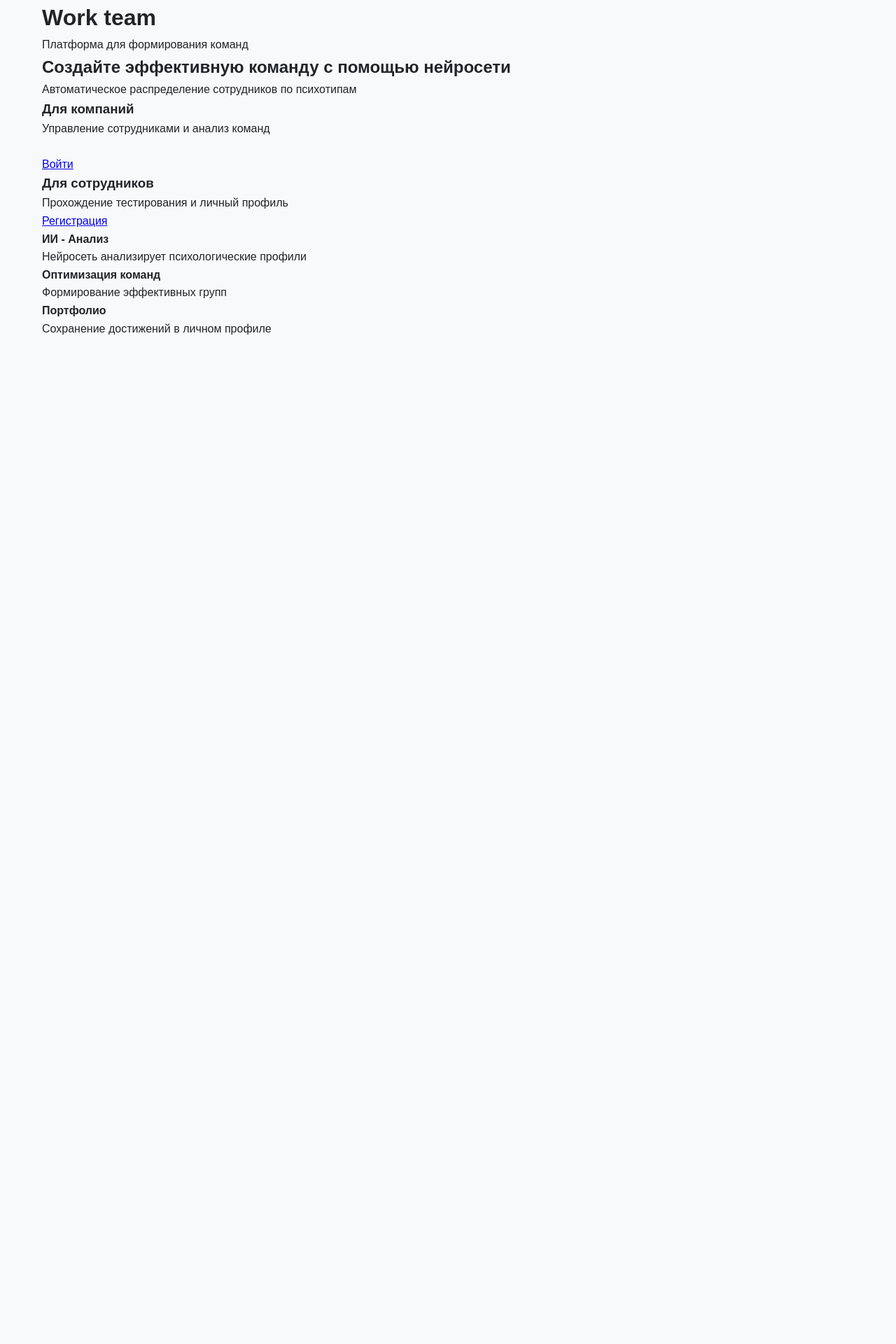
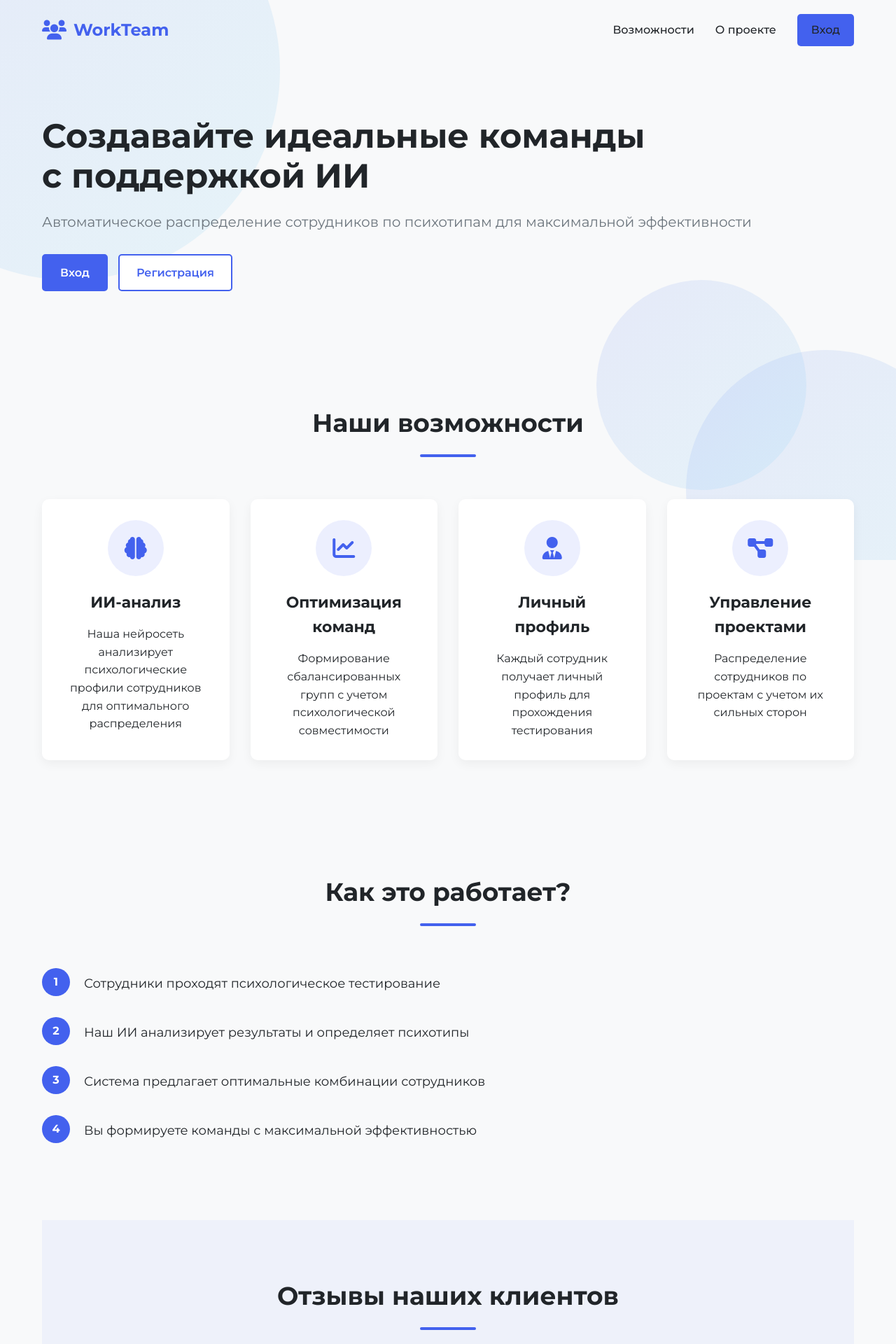
Before and after one commit to TWiSTeD707/work-team, a Flask app: page / in a window 1280 px wide. Shown: the top 1920 px of the page at 70% size. Before the commit the page ends 478 px from the top, so only its background shows below. Run offline with Flask 3, Linux system fonts and the light colour scheme.

Commit message:
Update index.html

```diff
--- a/templates/index.html
+++ b/templates/index.html
@@ -3,48 +3,148 @@
 <head>
     <meta charset="UTF-8">
     <meta name="viewport" content="width=device-width, initial-scale=1.0">
-    <title>Work Team</title>
+    <title>Work Team - Платформа для формирования команд</title>
     <link rel="stylesheet" href="{{ url_for('static', filename='style.css') }}">
+    <link href="https://fonts.googleapis.com/css2?family=Montserrat:wght@400;500;600;700&display=swap" rel="stylesheet">
+    <link rel="stylesheet" href="https://cdnjs.cloudflare.com/ajax/libs/font-awesome/6.0.0-beta3/css/all.min.css">
 </head>
 <body>
+    <div class="background-animation">
+        <div class="circle circle-1"></div>
+        <div class="circle circle-2"></div>
+        <div class="circle circle-3"></div>
+    </div>
+
     <div class="container">
-    <header>
-        <h1>Work team</h1>
-        <p>Платформа для формирования команд</p>
+        <header class="header">
+            <div class="logo">
+                <i class="fas fa-users"></i>
+                <span>WorkTeam</span>
+            </div>
+            <nav class="nav">
+                <a href="#features">Возможности</a>
+                <a href="#about">О проекте</a>
+                <a href="/login" class="login-btn">Вход</a>
+            </nav>
         </header>
 
-    <section class="intro">
-        <h2>Создайте эффективную команду с помощью нейросети</h2>
-        <p>Автоматическое распределение сотрудников по психотипам</p>
-    </section>
-
-    <section class="buttons">
-        <div class="card">
-            <h3>Для компаний</h3>
-            <p>Управление сотрудниками и анализ команд <br> <br></p>
-            <a href="/login" class="btn-green">Войти</a>
+        <section class="hero">
+            <div class="hero-content">
+                <h1>Создавайте идеальные команды <br> с поддержкой ИИ</h1>
+                <p class="subtitle">Автоматическое распределение сотрудников по психотипам для максимальной эффективности</p>
+                <div class="cta-buttons">
+                    <a href="/login" class="btn btn-primary">Вход</a>
+                    <a href="/register" class="btn btn-secondary">Регистрация</a>
                 </div>
-        <div class="card">
-            <h3>Для сотрудников</h3>
-            <p>Прохождение тестирования и личный профиль</p>
-            <a href="/register" class="btn-blue">Регистрация</a>
             </div>
         </section>
 
-    <section class="info">
-        <div class="info-card">
-            <h4>ИИ - Анализ</h4>
-            <p>Нейросеть анализирует психологические профили</p>
+        <section id="features" class="features">
+            <h2 class="section-title">Наши возможности</h2>
+            <div class="features-grid">
+                <div class="feature-card">
+                    <div class="feature-icon">
+                        <i class="fas fa-brain"></i>
                     </div>
-        <div class="info-card">
-            <h4>Оптимизация команд</h4>
-            <p>Формирование эффективных групп</p>
+                    <h3>ИИ-анализ</h3>
+                    <p>Наша нейросеть анализирует психологические профили сотрудников для оптимального распределения</p>
                 </div>
-        <div class="info-card">
-            <h4>Портфолио</h4>
-            <p>Сохранение достижений в личном профиле</p>
+
+                <div class="feature-card">
+                    <div class="feature-icon">
+                        <i class="fas fa-chart-line"></i>
+                    </div>
+                    <h3>Оптимизация команд</h3>
+                    <p>Формирование сбалансированных групп с учетом психологической совместимости</p>
+                </div>
+
+                <div class="feature-card">
+                    <div class="feature-icon">
+                        <i class="fas fa-user-tie"></i>
+                    </div>
+                    <h3>Личный профиль</h3>
+                    <p>Каждый сотрудник получает личный профиль для прохождения тестирования</p>
+                </div>
+
+                <div class="feature-card">
+                    <div class="feature-icon">
+                        <i class="fas fa-project-diagram"></i>
+                    </div>
+                    <h3>Управление проектами</h3>
+                    <p>Распределение сотрудников по проектам с учетом их сильных сторон</p>
+                </div>
             </div>
         </section>
+
+        <section id="about" class="about">
+            <div class="about-content">
+                <h2 class="section-title">Как это работает?</h2>
+                <ol class="steps">
+                    <li>
+                        <span class="step-number">1</span>
+                        <p>Сотрудники проходят психологическое тестирование</p>
+                    </li>
+                    <li>
+                        <span class="step-number">2</span>
+                        <p>Наш ИИ анализирует результаты и определяет психотипы</p>
+                    </li>
+                    <li>
+                        <span class="step-number">3</span>
+                        <p>Система предлагает оптимальные комбинации сотрудников</p>
+                    </li>
+                    <li>
+                        <span class="step-number">4</span>
+                        <p>Вы формируете команды с максимальной эффективностью</p>
+                    </li>
+                </ol>
+            </div>
+        </section>
+
+        <section class="testimonials">
+            <h2 class="section-title">Отзывы наших клиентов</h2>
+        </section>
+
+        <section class="cta">
+            <h2>Готовы улучшить работу вашей команды?</h2>
+            <p>Начните использовать WorkTeam уже сегодня</p>
+            <div class="cta-buttons">
+                <a href="/register" class="btn btn-large btn-primary">Зарегистрироваться</a>
+                <a href="/login" class="btn btn-large btn-outline">Войти</a>
+            </div>
+        </section>
+
+        <footer class="footer">
+            <div class="footer-content">
+                <div class="footer-logo">
+                    <i class="fas fa-users"></i>
+                    <span>WorkTeam</span>
+                </div>
+                <div class="footer-links">
+                    <div class="link-group">
+                        <h4>Компания</h4>
+                        <a href="#">О нас</a>
+                        <a href="#">Контакты</a>
+                        <a href="#">Вакансии</a>
+                    </div>
+                    <div class="link-group">
+                        <h4>Ресурсы</h4>
+                        <a href="#">Документация</a>
+                        <a href="#">Блог</a>
+                        <a href="#">Поддержка</a>
+                    </div>
+                    <div class="link-group">
+                        <h4>Правовая информация</h4>
+                        <a href="#">Политика конфиденциальности</a>
+                        <a href="#">Условия использования</a>
+                    </div>
+                </div>
+            </div>
+            <div class="footer-bottom">
+                <p>&copy; 2025 WorkTeam. Все права защищены.</p>
+                <div class="social-links">
+                </div>
+            </div>
+        </footer>
     </div>
 </body>
 </html>
```
Lines whose indentation alone changed are shown as unchanged.
